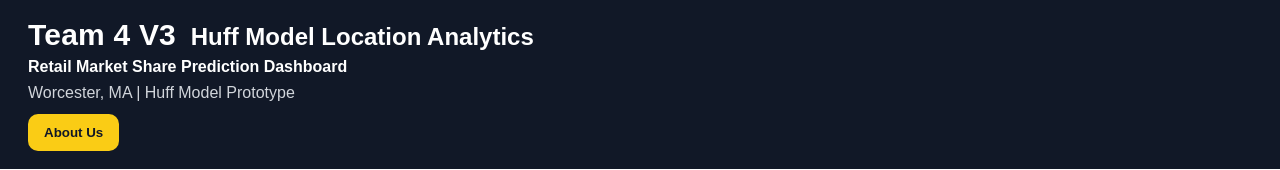
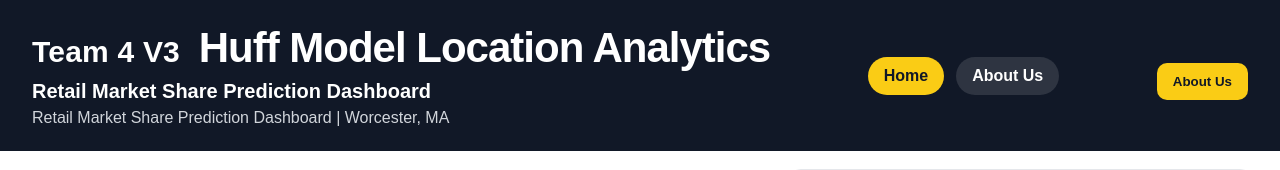
Before and after one commit to alsds-team4/alsds-team4-app, a Flask app: page / in a window 1280 px wide. Shown: the top 170 px of the page. Run offline with Flask 3, Linux system fonts and the light colour scheme.

Commit message:
Update index.html

```diff
--- a/templates/index.html
+++ b/templates/index.html
@@ -10,12 +10,20 @@
 </head>
 
 <body>
-  <header>
-    <h1><span class="team-name-highlight">Team Seven Hills Analytics</span> Huff Model Location Analytics</h1>
-    <h2>Retail Market Share Prediction Dashboard</h2>
-    <p>Worcester, MA | Huff Model Prototype</p>
-    <button id="aboutUsBtn" type="button" class="about-us-btn">About Us</button>
-  </header>
+
+  <header class="site-header">
+  <div>
+    <h1 class="team-brand">Seven Hills Analytics</h1>
+    <h2>AI-Assisted Location Decision Support System</h2>
+    <p>Retail Market Share Prediction Dashboard | Worcester, MA</p>
+  </div>
+
+
+  <nav class="top-nav">
+    <a href="/" class="active">Home</a>
+    <a href="/about">About Us</a>
+  </nav>
+</header>
 
   <section class="landing-description">
     <div class="landing-text">
```
